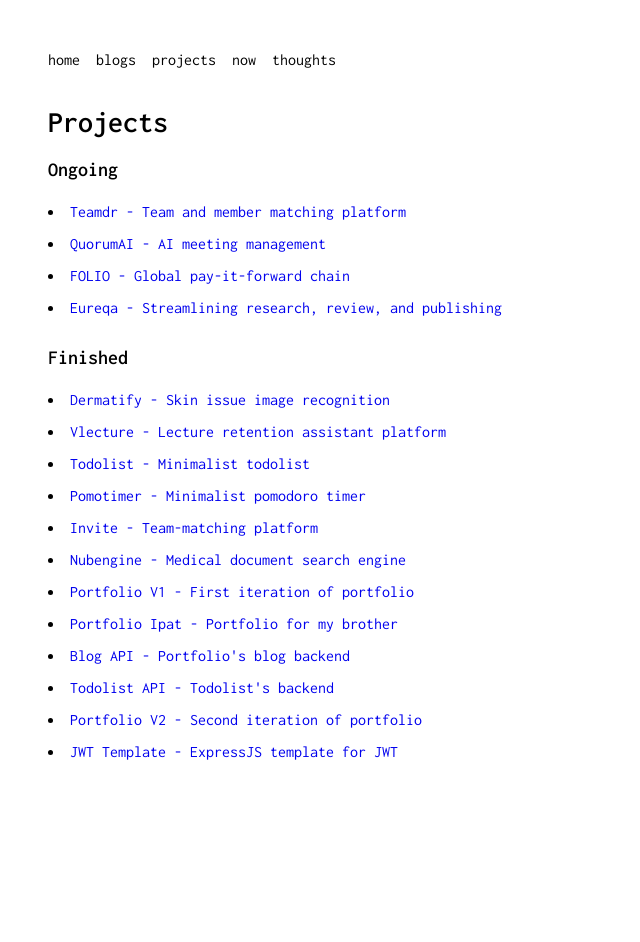
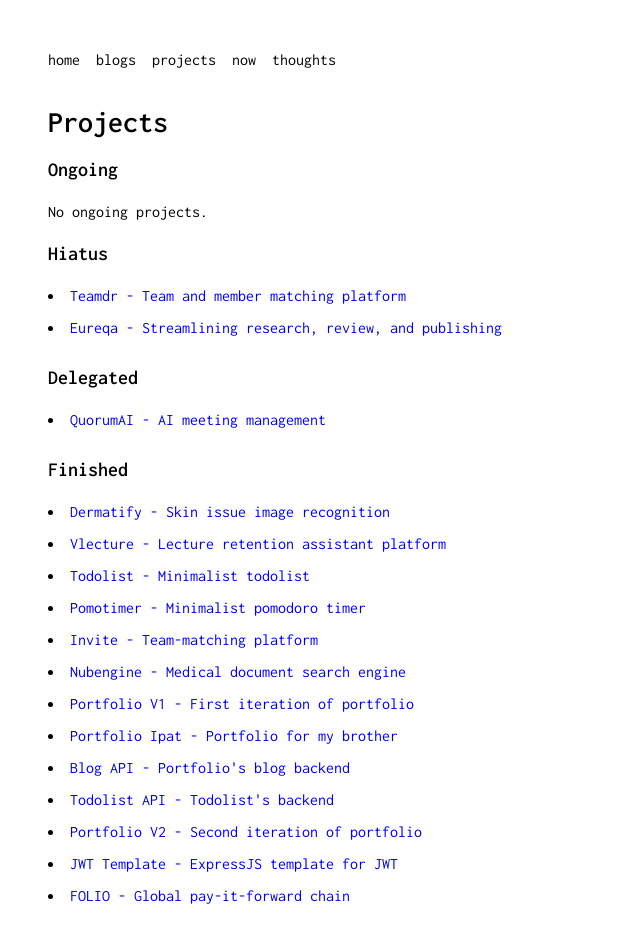
Before and after one commit to daffafaizan/mini-portfolio, a Next.js app: page /projects in a window 1280 px wide. Shown: the top 942 px of the page, without its empty margins (0-640 px from the left). Before the commit the page ends 820 px from the top, so only its background shows below. Built offline with nearby package versions, Linux system fonts and the light colour scheme.

Commit message:
feat: updated project statuses

```diff
--- a/src/app/projects/page.tsx
+++ b/src/app/projects/page.tsx
@@ -7,6 +7,8 @@ import { projects } from "@/data/projects";
 export default function Projects() {
   const ongoing = projects.filter((project) => project.status == "ONGOING");
   const finished = projects.filter((project) => project.status == "FINISHED");
+  const hiatus = projects.filter((project) => project.status == "HIATUS");
+  const delegated = projects.filter((project) => project.status == "DELEGATED");
   return (
     <div className="w-full h-screen flex flex-col items-start p-8 sm:p-12 gap-8">
       <title>Projects</title>
@@ -14,8 +16,42 @@ export default function Projects() {
       <div className="max-w-[490px] flex flex-col gap-4 pb-12">
         <span className="font-semibold text-3xl">Projects</span>
         <span className="font-semibold text-xl">Ongoing</span>
+        {ongoing.length > 0 ? (
+          <ul className="list-inside list-disc">
+            {ongoing.map((project) => (
+              <li key={project.id} className="mb-2">
+                <Link
+                  href={project.link}
+                  target="_blank"
+                  rel="noopener noreferrer"
+                  className="hover:underline text-[#0000EE]"
+                >
+                  {project.title} - {project.description}
+                </Link>
+              </li>
+            ))}
+          </ul>
+        ) : (
+          <ul>No ongoing projects.</ul>
+        )}
+        <span className="font-semibold text-xl">Hiatus</span>
         <ul className="list-inside list-disc">
-          {ongoing.map((project) => (
+          {hiatus.map((project) => (
+            <li key={project.id} className="mb-2">
+              <Link
+                href={project.link}
+                target="_blank"
+                rel="noopener noreferrer"
+                className="hover:underline text-[#0000EE]"
+              >
+                {project.title} - {project.description}
+              </Link>
+            </li>
+          ))}
+        </ul>
+        <span className="font-semibold text-xl">Delegated</span>
+        <ul className="list-inside list-disc">
+          {delegated.map((project) => (
             <li key={project.id} className="mb-2">
               <Link
                 href={project.link}
--- a/src/data/projects.tsx
+++ b/src/data/projects.tsx
@@ -14,7 +14,7 @@ import {
   TEAMDR_LINK,
   EUREQA_LINK,
   QUORUM_AI_LINK,
-  FOLIO_LINK
+  FOLIO_LINK,
 } from "@/data/links";
 
 export const projects: Project[] = [
@@ -22,8 +22,7 @@ export const projects: Project[] = [
     id: 1,
     code: "dermatify",
     title: "Dermatify",
-    description:
-      "Skin issue image recognition",
+    description: "Skin issue image recognition",
     link: DERMATIFY_LINK,
     status: "FINISHED",
     technologies: [
@@ -39,8 +38,7 @@ export const projects: Project[] = [
     id: 2,
     code: "vlecture",
     title: "Vlecture",
-    description:
-      "Lecture retention assistant platform",
+    description: "Lecture retention assistant platform",
     link: VLECTURE_LINK,
     status: "FINISHED",
     technologies: [
@@ -56,8 +54,7 @@ export const projects: Project[] = [
     id: 3,
     code: "todolist",
     title: "Todolist",
-    description:
-      "Minimalist todolist",
+    description: "Minimalist todolist",
     link: TODOLIST_LINK,
     status: "FINISHED",
     technologies: [
@@ -73,8 +70,7 @@ export const projects: Project[] = [
     id: 4,
     code: "pomotimer",
     title: "Pomotimer",
-    description:
-      "Minimalist pomodoro timer",
+    description: "Minimalist pomodoro timer",
     link: POMODORO_LINK,
     status: "FINISHED",
     technologies: ["ViteJS", "TailwindCSS", "Netlify"],
@@ -83,8 +79,7 @@ export const projects: Project[] = [
     id: 5,
     code: "invite",
     title: "Invite",
-    description:
-      "Team-matching platform",
+    description: "Team-matching platform",
     link: INVITE_LINK,
     status: "FINISHED",
     technologies: ["Django", "PostgreSQL", "TailwindCSS", "Docker", "GCP"],
@@ -93,8 +88,7 @@ export const projects: Project[] = [
     id: 6,
     code: "nubengine",
     title: "Nubengine",
-    description:
-      "Medical document search engine",
+    description: "Medical document search engine",
     link: NUBENGINE_LINK,
     status: "FINISHED",
     technologies: ["Django", "TailwindCSS", "GCP"],
@@ -103,8 +97,7 @@ export const projects: Project[] = [
     id: 7,
     code: "portfolio-v1",
     title: "Portfolio V1",
-    description:
-      "First iteration of portfolio",
+    description: "First iteration of portfolio",
     link: PORTFOLIO_V1_LINK,
     status: "FINISHED",
     technologies: ["ViteJS", "TailwindCSS", "Netlify"],
@@ -113,8 +106,7 @@ export const projects: Project[] = [
     id: 8,
     code: "fahd-portfolio",
     title: "Portfolio Ipat",
-    description:
-      "Portfolio for my brother",
+    description: "Portfolio for my brother",
     link: "",
     status: "FINISHED",
     technologies: ["NextJS", "TailwindCSS", "Netlify"],
@@ -123,8 +115,7 @@ export const projects: Project[] = [
     id: 9,
     code: "blog-api",
     title: "Blog API",
-    description:
-      "Portfolio's blog backend",
+    description: "Portfolio's blog backend",
     link: BLOG_API_LINK,
     status: "FINISHED",
     technologies: ["Gin", "MongoDB", "Atlas", "Koyeb"],
@@ -133,8 +124,7 @@ export const projects: Project[] = [
     id: 10,
     code: "todolist-api",
     title: "Todolist API",
-    description:
-      "Todolist's backend",
+    description: "Todolist's backend",
     link: TODOLIST_API_LINK,
     status: "FINISHED",
     technologies: ["ExpressJS", "PostgreSQL", "ElephantSQL", "GCP"],
@@ -152,8 +142,7 @@ export const projects: Project[] = [
     id: 12,
     code: "jwt-template",
     title: "JWT Template",
-    description:
-      "ExpressJS template for JWT",
+    description: "ExpressJS template for JWT",
     link: JWT_TEMPLATE_LINK,
     status: "FINISHED",
     technologies: ["ExpressJS"],
@@ -162,40 +151,36 @@ export const projects: Project[] = [
     id: 13,
     code: "teamdr",
     title: "Teamdr",
-    description:
-      "Team and member matching platform",
+    description: "Team and member matching platform",
     link: TEAMDR_LINK,
-    status: "ONGOING",
+    status: "HIATUS",
     technologies: ["ExpressJS", "NextJS", "Vercel", "PostgreSQL"],
   },
   {
     id: 14,
     code: "quorum-ai",
     title: "QuorumAI",
-    description:
-      "AI meeting management",
+    description: "AI meeting management",
     link: QUORUM_AI_LINK,
-    status: "ONGOING",
+    status: "DELEGATED",
     technologies: ["Go", "NextJS", "AWS", "PostgreSQL"],
   },
   {
     id: 15,
     code: "folio",
     title: "FOLIO",
-    description:
-      "Global pay-it-forward chain",
+    description: "Global pay-it-forward chain",
     link: FOLIO_LINK,
-    status: "ONGOING",
+    status: "FINISHED",
     technologies: ["Seismic"],
   },
   {
     id: 16,
     code: "eureqa",
     title: "Eureqa",
-    description:
-      "Streamlining research, review, and publishing",
+    description: "Streamlining research, review, and publishing",
     link: EUREQA_LINK,
-    status: "ONGOING",
+    status: "HIATUS",
     technologies: ["Go", "NextJS"],
   },
 ];
```
